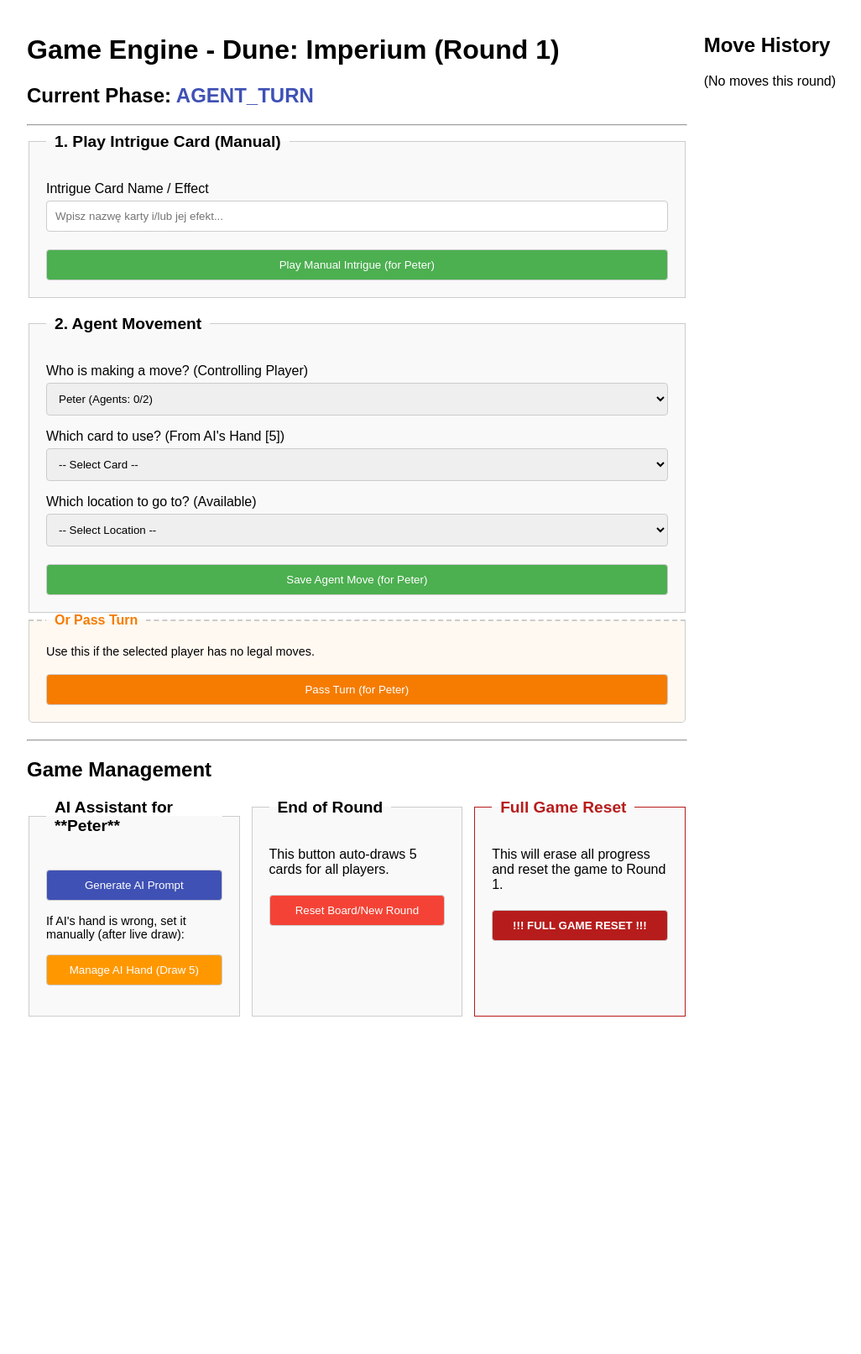
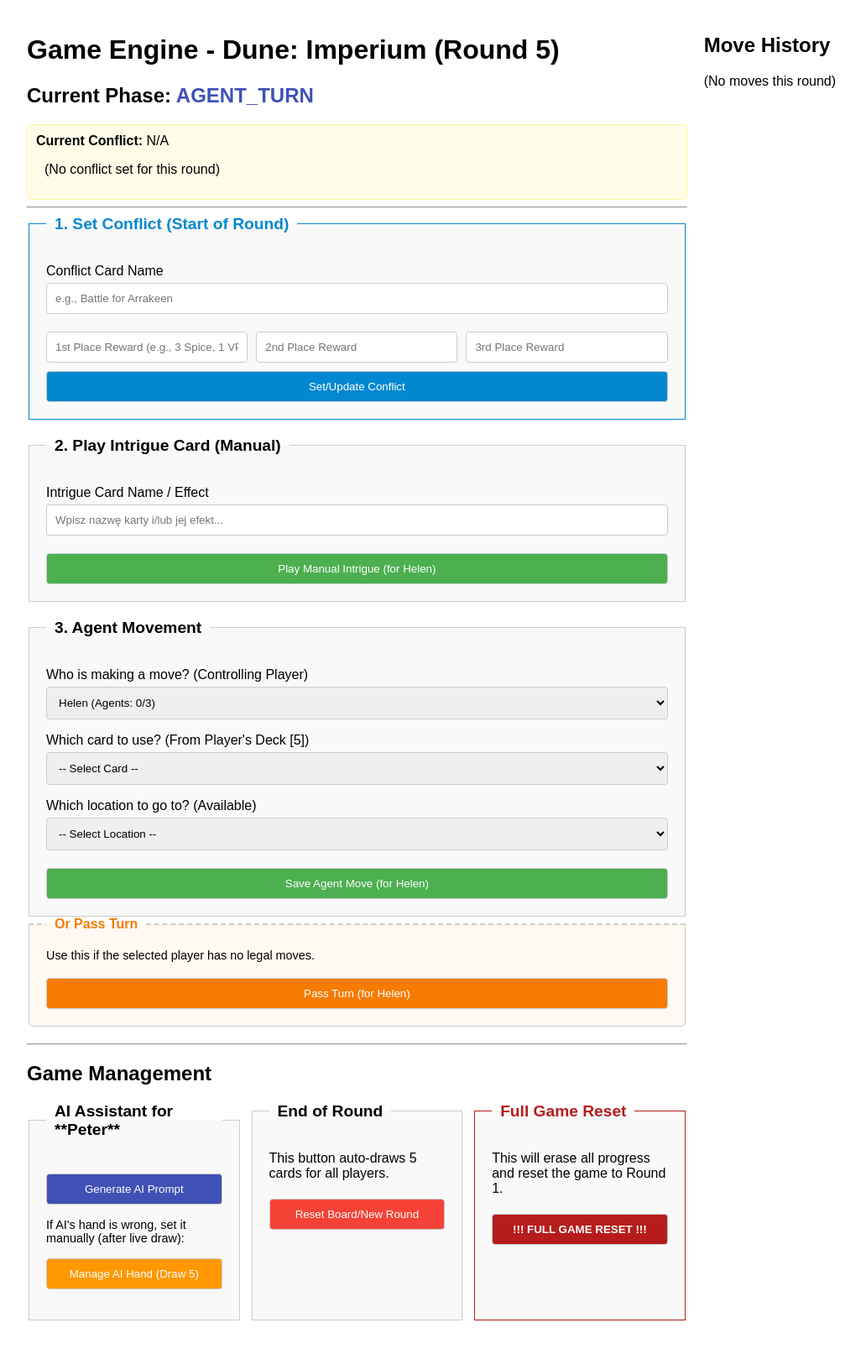
Before and after one commit to Kacper-Slezak/ENG_DUNE, a Flask app: page / in a window 1280 px wide. Shown: the whole page at 84% size, without its empty margins (8-1034 px from the left). Before the commit the page ends 1211 px from the top, so only its background shows below. Run offline with Flask 3, Linux system fonts and the light colour scheme.

Commit message:
feat: playable game v7

```diff
--- a/app/app.py
+++ b/app/app.py
@@ -12,10 +12,13 @@ from game_manager import (
     process_buy_card,
     get_card_persuasion_cost,
     add_card_to_market,
-    set_player_hand # <--- NOWY IMPORT
+    set_player_hand,
+    AI_PLAYER_NAME,
+    process_conflict_set, # <--- NOWY IMPORT
+    process_conflict_resolve # <--- NOWY IMPORT
 )
 
-from build_ai_prompt import generate_ai_prompt, AI_PLAYER_NAME
+from build_ai_prompt import generate_ai_prompt
 
 app = Flask(__name__)
 app.secret_key = 'your_super_secret_dune_key'
@@ -30,7 +33,6 @@ def get_available_locations(locations_db, game_state):
     """Returns a list of available (free) locations."""
     available_locations = []
 
-    # Upewnij się, że locations_state istnieje
     if "locations_state" not in game_state:
          game_state["locations_state"] = {}
 
@@ -38,14 +40,13 @@ def get_available_locations(locations_db, game_state):
         return []
 
     for loc_id, loc_data in locations_db.items():
-        # Ignoruj ścieżki wpływu, które nie są lokacjami agentów
         if loc_id.endswith("_influence_path"):
             continue
 
         location_state = game_state.get("locations_state", {}).get(loc_id, {})
 
-        # Na wypadek, gdyby game_stat był niekompletny
         if not location_state:
+            print(f"Warning: Location ID {loc_id} missing from locations_state. Re-adding.")
             game_state["locations_state"][loc_id] = {"occupied_by": None}
 
         if location_state.get("occupied_by") is None:
@@ -94,16 +95,18 @@ def index():
     player_names = get_player_names(game_state)
     available_locations = get_available_locations(locations_db, game_state)
 
-    # --- ZMIENIONA LOGIKA TWORZENIA MAPY KART ---
+    # NOWOŚĆ: Pobierz dane konfliktu
+    current_conflict = game_state.get("current_conflict_card", {"name": "N/A", "rewards": []})
+
     player_card_map = {}
     player_states = game_state.get("players", {})
 
     for player_name, player_data in player_states.items():
 
         if player_name == AI_PLAYER_NAME:
-            card_ids_list = player_data.get("hand", []) # AI używa ścisłej ręki
+            card_ids_list = player_data.get("hand", [])
         else:
-            card_ids_list = player_data.get("deck_pool", []) # Ludzie używają całej talii
+            card_ids_list = player_data.get("deck_pool", [])
 
         player_card_list = []
         for card_id in card_ids_list:
@@ -116,7 +119,6 @@ def index():
                  print(f"Warning: Card ID '{card_id}' not found in cards_db for player {player_name}")
 
         player_card_map[player_name] = sorted(player_card_list, key=lambda x: x['name'])
-    # --- KONIEC ZMIENIONEJ LOGIKI ---
 
     player_agent_map = {}
 
@@ -136,7 +138,8 @@ def index():
         player_card_map=player_card_map,
         player_agent_map=player_agent_map,
         locations=available_locations,
-        ai_player_name=AI_PLAYER_NAME
+        ai_player_name=AI_PLAYER_NAME,
+        current_conflict=current_conflict # <--- Przekaż do szablonu
     )
 
 @app.route('/full_reset')
@@ -147,6 +150,32 @@ def full_reset():
         flash(message, "success")
     else:
         flash(message, "error")
+    return redirect(url_for('index'))
+
+# --- NOWA TRASA: USTAW KARTĘ KONFLIKTU ---
+@app.route('/set_conflict', methods=['POST'])
+def set_conflict():
+    game_state, _, _, _ = load_game_data()
+
+    if game_state.get("current_phase") != "AGENT_TURN":
+        flash("Cannot set conflict: Not in AGENT_TURN phase.", "error")
+        return redirect(url_for('index'))
+
+    conflict_name = request.form.get('conflict_name')
+    reward1 = request.form.get('reward1')
+    reward2 = request.form.get('reward2')
+    reward3 = request.form.get('reward3')
+
+    is_valid, message = process_conflict_set(game_state, conflict_name, reward1, reward2, reward3)
+
+    if is_valid:
+        if save_json_file(GAME_STATE_FILE, game_state):
+            flash(message, "success")
+        else:
+            flash("CRITICAL ERROR: Cannot save game state after setting conflict.", "error")
+    else:
+        flash(f"Failed to set conflict: {message}", "error")
+
     return redirect(url_for('index'))
 
 @app.route('/play_intrigue', methods=['POST'])
@@ -237,6 +266,9 @@ def reveal_phase():
                 "name": card_data.get("name", card_id)
             })
 
+    # NOWOŚĆ: Pobierz dane konfliktu
+    current_conflict = game_state.get("current_conflict_card", {"name": "N/A", "rewards": []})
+
     return render_template('reveal.html',
         current_round=game_state.get("round", 1),
         all_player_stats=all_player_stats,
@@ -244,8 +276,34 @@ def reveal_phase():
         player_names=get_player_names(game_state),
         ai_player_name=AI_PLAYER_NAME,
         round_history=game_state.get("round_history", []),
-        all_buyable_cards=all_buyable_cards
+        all_buyable_cards=all_buyable_cards,
+        current_conflict=current_conflict # <--- Przekaż do szablonu
     )
+
+# --- NOWA TRASA: ROZSTRZYGNIJ KONFLIKT ---
+@app.route('/resolve_conflict', methods=['POST'])
+def resolve_conflict():
+    game_state, _, _, _ = load_game_data()
+
+    if game_state.get("current_phase") != "REVEAL":
+        flash("Cannot resolve conflict: Not in REVEAL phase.", "error")
+        return redirect(url_for('reveal_phase'))
+
+    first_place = request.form.get('first_place')
+    second_place = request.form.get('second_place')
+    third_place = request.form.get('third_place')
+
+    is_valid, message = process_conflict_resolve(game_state, first_place, second_place, third_place)
+
+    if is_valid:
+        if save_json_file(GAME_STATE_FILE, game_state):
+            flash(message, "success")
+        else:
+            flash("CRITICAL ERROR: Cannot save game state after resolving conflict.", "error")
+    else:
+        flash(f"Failed to resolve conflict: {message}", "error")
+
+    return redirect(url_for('reveal_phase'))
 
 @app.route('/buy_card', methods=['POST'])
 def buy_card():
@@ -334,7 +392,6 @@ def reset_board():
     """Resetuje planszę na kolejną rundę."""
     game_state, _, _, _ = load_game_data()
     if game_state:
-        # ZMIANA: Ta funkcja teraz automatycznie dobiera karty
         new_game_state = perform_cleanup_and_new_round(game_state)
 
         if save_json_file(GAME_STATE_FILE, new_game_state):
@@ -344,7 +401,6 @@ def reset_board():
 
     return redirect(url_for('index'))
 
-# --- NOWA TRASA DO ZARZĄDZANIA RĘKĄ AI ---
 @app.route('/manage_ai_hand', methods=['GET', 'POST'])
 def manage_ai_hand():
     """Wyświetla stronę do ręcznego ustawiania ręki gracza AI."""
@@ -355,9 +411,8 @@ def manage_ai_hand():
         return render_template('error.html'), 500
 
     if request.method == 'POST':
-        # Ustawiamy rękę tylko dla AI
         player_name = AI_PLAYER_NAME
-        card_ids = request.form.getlist('card_ids') # Pobiera listę zaznaczonych kart
+        card_ids = request.form.getlist('card_ids')
 
         is_valid, message = set_player_hand(game_state, player_name, card_ids, cards_db)
 
@@ -371,7 +426,6 @@ def manage_ai_hand():
 
         return redirect(url_for('manage_ai_hand'))
 
-    # --- Logika GET ---
     player_data = game_state.get("players", {}).get(AI_PLAYER_NAME, {})
     deck_pool_ids = player_data.get("deck_pool", [])
     current_hand_ids = player_data.get("hand", [])
@@ -389,7 +443,6 @@ def manage_ai_hand():
         deck_cards=sorted(deck_pool_details, key=lambda x: x['name']),
         current_hand=current_hand_ids
     )
-# --- KONIEC NOWEJ TRASY ---
 
 
 if __name__ == '__main__':
--- a/app/game_stat.DEFAULT.json
+++ b/app/game_stat.DEFAULT.json
@@ -5,6 +5,10 @@
   "round_history": [],
   "destroyed_pile": [],
   "imperium_row": [],
+  "current_conflict_card": {
+    "name": "N/A",
+    "rewards": []
+  },
   "players": {
     "Peter": {
       "resources": {
--- a/app/templates/index.html
+++ b/app/templates/index.html
@@ -23,6 +23,7 @@
         button:hover { background-color: #45a049; }
         button:disabled { background-color: #ccc; }
         ul { list-style: none; padding-left: 10px; }
+        .conflict-display { background: #fffde7; border: 1px solid #fff59d; padding: 10px; border-radius: 4px; }
     </style>
 </head>
 <body>
@@ -30,6 +31,18 @@
     <div class="main-column">
         <h1>Game Engine - Dune: Imperium (Round {{ current_round }})</h1>
         <h2>Current Phase: <span style="color: #3f51b5;">{{ current_phase }}</span></h2>
+
+        <div class="conflict-display">
+            <strong>Current Conflict:</strong> {{ current_conflict.name }}
+            <ul>
+                {% for reward in current_conflict.rewards %}
+                    <li>{{ reward }}</li>
+                {% else %}
+                    <li>(No conflict set for this round)</li>
+                {% endfor %}
+            </ul>
+        </div>
+
         {% with messages = get_flashed_messages(with_categories=true) %}
             {% if messages %}
                 {% for category, message in messages %}
@@ -40,9 +53,28 @@
 
         <hr>
 
+        <form method="POST" action="/set_conflict" id="conflictForm">
+            <fieldset style="border-color: #0288d1;">
+                <legend style="color: #0288d1;">1. Set Conflict (Start of Round)</legend>
+                <p><label for="conflict_name">Conflict Card Name</label>
+                    <input type="text" id="conflict_name" name="conflict_name"
+                           placeholder="e.g., Battle for Arrakeen" value="{{ current_conflict.name if current_conflict.name != 'N/A' }}">
+                </p>
+                <div style="display: flex; gap: 10px;">
+                    <input type="text" name="reward1" placeholder="1st Place Reward (e.g., 3 Spice, 1 VP)"
+                           value="{{ current_conflict.rewards[0] | replace('1st: ', '') if current_conflict.rewards[0] }}">
+                    <input type="text" name="reward2" placeholder="2nd Place Reward"
+                           value="{{ current_conflict.rewards[1] | replace('2nd: ', '') if current_conflict.rewards[1] }}">
+                    <input type="text" name="reward3" placeholder="3rd Place Reward"
+                           value="{{ current_conflict.rewards[2] | replace('3rd: ', '') if current_conflict.rewards[2] }}">
+                </div>
+                <button type="submit" style="background-color: #0288d1; margin-top: 10px;">Set/Update Conflict</button>
+            </fieldset>
+        </form>
+
         <form method="POST" action="/play_intrigue" id="intrigueForm">
             <fieldset>
-                <legend>1. Play Intrigue Card (Manual)</legend>
+                <legend>2. Play Intrigue Card (Manual)</legend>
                 <input type="hidden" id="intrigue_player_name" name="player_name" value="">
 
                 <p><label for="intrigue_text">Intrigue Card Name / Effect</label>
@@ -54,7 +86,7 @@
         </form>
         <form method="POST" action="/" id="agentForm">
             <fieldset>
-                <legend>2. Agent Movement</legend>
+                <legend>3. Agent Movement</legend>
 
                 <p><label for="player_name">Who is making a move? (Controlling Player)</label>
                     <select id="player_name" name="player_name" required>
@@ -147,17 +179,15 @@
 
 
     <script>
-        // --- Bezpieczne wczytanie danych z Flaska ---
         const playerCardMap = {{ player_card_map | tojson }};
         const playerAgentMap = {{ player_agent_map | tojson }};
         const currentPhase = {{ current_phase | tojson }};
         const currentPlayer = {{ current_player | tojson }};
-        const aiPlayerName = {{ ai_player_name | tojson }}; // NOWOŚĆ
+        const aiPlayerName = {{ ai_player_name | tojson }};
 
-        // --- Elementy DOM ---
         const playerDropdown = document.getElementById('player_name');
         const cardDropdown = document.getElementById('card_id');
-        const cardDropdownLabel = document.querySelector('label[for="card_id"]'); // NOWOŚĆ
+        const cardDropdownLabel = document.querySelector('label[for="card_id"]');
         const agentMoveButton = document.getElementById('agentMoveButton');
 
         const intriguePlayerInput = document.getElementById('intrigue_player_name');
@@ -166,7 +196,6 @@
         const passTurnButton = document.getElementById('passTurnButton');
         const passPlayerNameInput = document.getElementById('pass_player_name');
 
-        // --- Funkcja aktualizująca karty Agenta (ZMIENIONA) ---
         function updateCardOptions() {
             const selectedPlayer = playerDropdown.value;
             const cardsForPlayer = playerCardMap[selectedPlayer] || [];
@@ -177,14 +206,13 @@
 
             if (selectedPlayer === "") {
                 defaultOption.textContent = "-- First select a player --";
-                cardDropdownLabel.textContent = "Which card to use?"; // Reset
+                cardDropdownLabel.textContent = "Which card to use?";
             } else if (cardsForPlayer.length === 0) {
                 defaultOption.textContent = "-- No cards available --";
             } else {
                 defaultOption.textContent = "-- Select Card --";
             }
 
-            // Zmień etykietę w zależności od gracza
             if (selectedPlayer === aiPlayerName) {
                  cardDropdownLabel.textContent = `Which card to use? (From AI's Hand [${cardsForPlayer.length}])`;
             } else {
@@ -201,7 +229,6 @@
             });
         }
 
-        // --- Funkcja sprawdzająca stan gry (bez zmian) ---
         function checkGameState() {
             const selectedPlayer = playerDropdown.value;
             const agentInfo = playerAgentMap[selectedPlayer];
@@ -255,13 +282,11 @@
             }
         }
 
-        // --- Event Listeners ---
         playerDropdown.addEventListener('change', () => {
             updateCardOptions();
             checkGameState();
         });
 
-        // --- Inicjalizacja strony ---
         function initializePage() {
             updateCardOptions();
             checkGameState();
```
Also changed, not shown: app/build_ai_prompt.py (+23 -12 lines), app/game_manager.py (+60 -14 lines), app/game_stat.json (+73 -61 lines), app/templates/reveal.html (+34 -8 lines).
